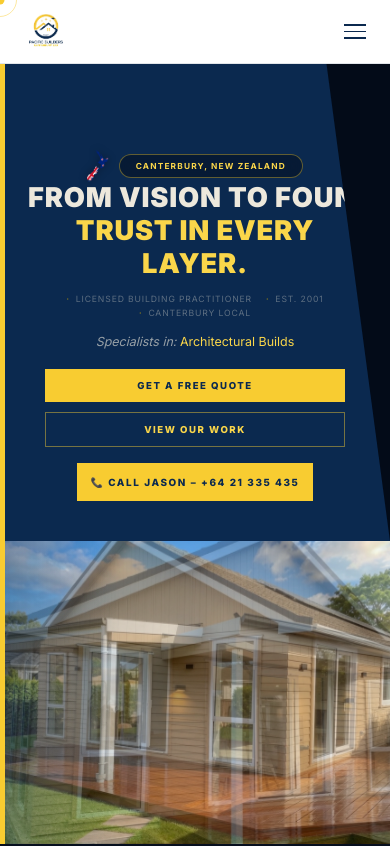
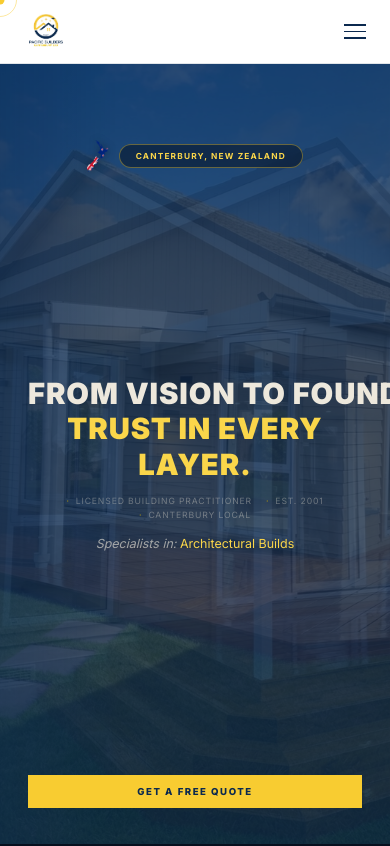
Before and after one commit to openflowfun/PacificBuildersLtd, a plain HTML site: page index.html in a window 390 px wide. Shown: the top 846 px of the page. Drawn offline with Linux system fonts and the light colour scheme; grey boxes are pictures that could not be loaded; a web font is replaced by a local one.

Commit message:
Add files via upload

```diff
--- a/index.html
+++ b/index.html
@@ -385,16 +385,20 @@
   #nav.sc .nav-logo img{height:44px}
   .nav-links,.nav-cta-d{display:none}
   .ham{display:flex}
-  /* hero split → stack on mobile */
-  #hero{flex-direction:column}
-  .h-left{width:100%;min-height:60dvh;padding:100px 28px 40px}
-  .kb-wrap{position:relative;left:auto;right:auto;top:auto;bottom:auto;width:100%;height:45dvh}
+  /* hero → full-screen overlay on mobile */
+  #hero{flex-direction:row;height:100dvh;position:relative}
+  .kb-wrap{position:absolute;inset:0;left:0;width:100%;height:100%}
+  .h-left{position:absolute;inset:0;width:100%;min-height:unset;padding:90px 28px 36px;background:rgba(11,41,79,.72);clip-path:none;justify-content:space-between;z-index:3}
   .h-left::after{display:none}
+  .h-bar{display:none}
   .h-cnt{padding:0}
-  .h-title{font-size:clamp(1.3rem,7vw,2.2rem);line-height:1.2}
+  .h-title{font-size:clamp(1.5rem,7.5vw,2.4rem);line-height:1.2}
   .h-phrase-wrap{height:clamp(2rem,10vw,3.5rem)}
   .h-phrase{font-size:clamp(2rem,10vw,3.5rem)}
-  .h-btns .btn-y,.h-btns .btn-g{width:90vw;max-width:300px;text-align:center;display:block}
+  .h-btns{width:100%}
+  .h-btns .btn-y{width:100%;text-align:center;display:block;margin-bottom:0}
+  .h-btns .btn-g{display:none}
+  .mob-call{display:none!important}
   .about-grid{grid-template-columns:1fr}
   .about-img{height:280px}
   .about-img::after{display:none}
```
